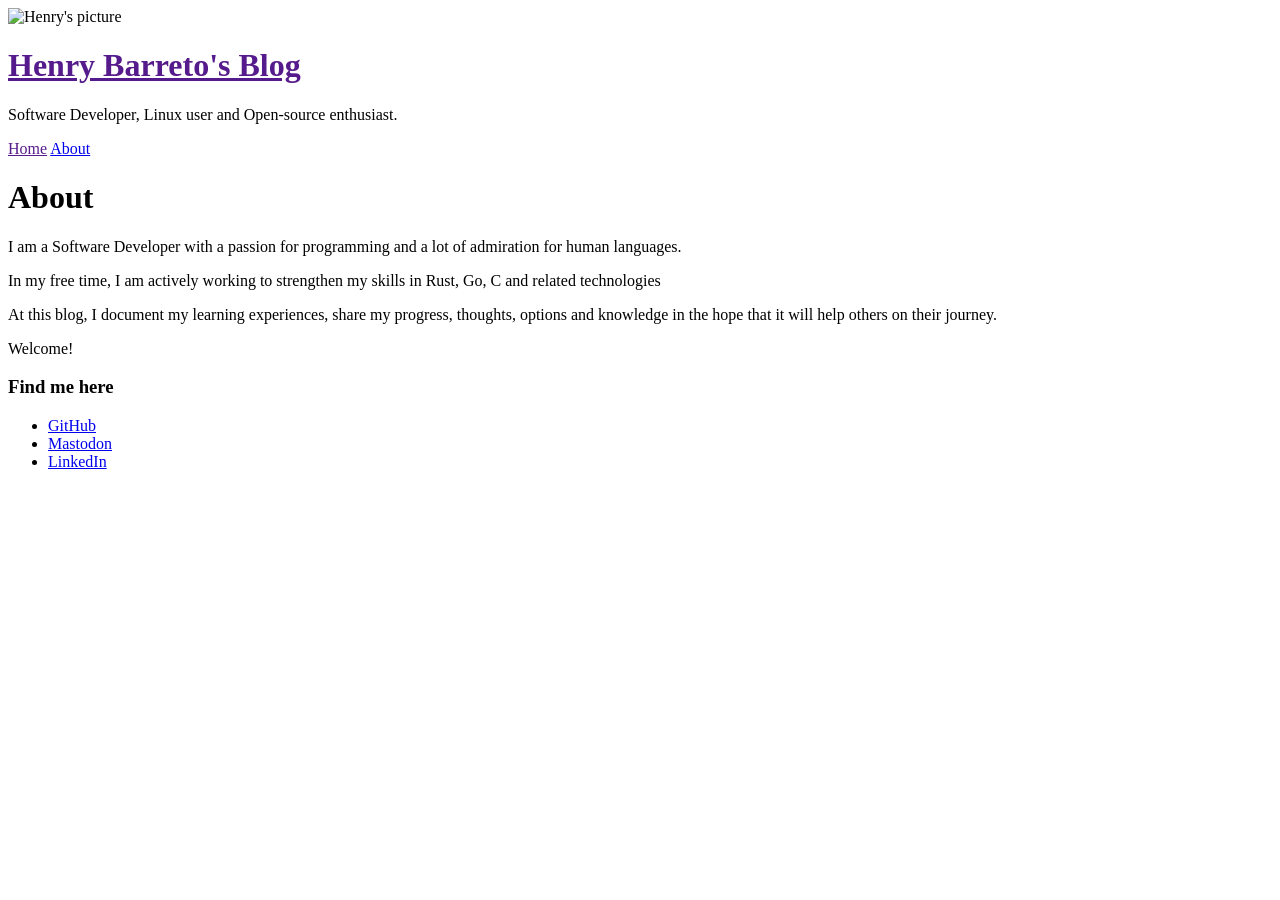
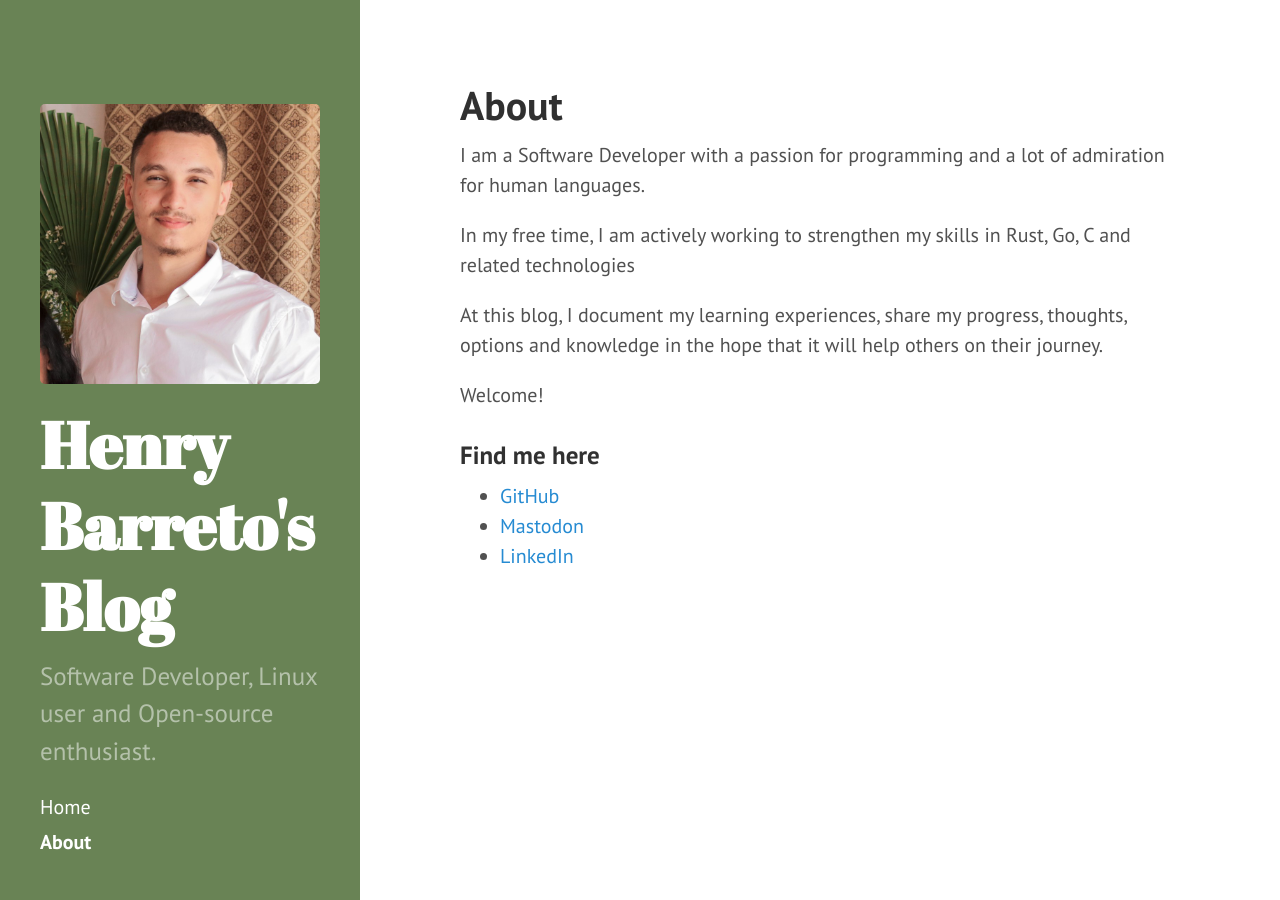
Before and after one commit to henrybarreto/henrybarreto.github.io, a Jekyll site: the page built from about.md, in a window 1280 px wide. Built offline with Jekyll 4.4.1, drawn with Linux system fonts in a browser that asks for light colours.

Commit message:
fix: wrong base url

```diff
--- a/404.html
+++ b/404.html
@@ -5,6 +5,7 @@ permalink: 404.html
 ---
 
 <div class="page">
-  <h1 class="page-title">404: Page not found</h1>
-  <p class="lead">Sorry, we've misplaced that URL or it's pointing to something that doesn't exist. <a href="{{ site.baseurl }}">Head back home</a> to try finding it again.</p>
+    <h1 class="page-title">404: Page not found</h1>
+    <p class="lead">Sorry, we've misplaced that URL or it's pointing to something that doesn't exist. <a
+            href="{{ site.url }}">Head back home</a> to try finding it again.</p>
 </div>
--- a/_config.yml
+++ b/_config.yml
@@ -21,4 +21,13 @@ author:
 
 paginate:   5
 
+# Handling Reading
+safe                : false
+include             : [".htaccess"]
+exclude             : ["Gemfile", "Gemfile.lock", "node_modules", "vendor/bundle/", "vendor/cache/", "vendor/gems/", "vendor/ruby/"]
+keep_files          : [".git", ".svn"]
+encoding            : "utf-8"
+markdown_ext        : "markdown,mkdown,mkdn,mkd,md"
+strict_front_matter : false
+
 # Custom vars
--- a/_includes/head.html
+++ b/_includes/head.html
@@ -15,16 +15,16 @@
     </title>
 
     <!-- CSS -->
-    <link rel="stylesheet" href="{{ site.baseurl }}public/css/poole.css">
-    <link rel="stylesheet" href="{{ site.baseurl }}public/css/syntax.css">
-    <link rel="stylesheet" href="{{ site.baseurl }}public/css/hyde.css">
-    <link rel="stylesheet" href="{{ site.baseurl }}public/css/custom.css">
+    <link rel="stylesheet" href="{{ site.url }}/public/css/poole.css">
+    <link rel="stylesheet" href="{{ site.url }}/public/css/syntax.css">
+    <link rel="stylesheet" href="{{ site.url }}/public/css/hyde.css">
+    <link rel="stylesheet" href="{{ site.url }}/public/css/custom.css">
     <link rel="stylesheet" href="http://fonts.googleapis.com/css?family=PT+Sans:400,400italic,700|Abril+Fatface">
 
     <!-- Icons -->
     <link rel="apple-touch-icon-precomposed" sizes="144x144"
-        href="{{ site.baseurl }}public/apple-touch-icon-144-precomposed.png">
-    <link rel="shortcut icon" href="{{ site.baseurl }}public/favicon.ico">
+        href="{{ site.url }}public/apple-touch-icon-144-precomposed.png">
+    <link rel="shortcut icon" href="{{ site.url }}/public/favicon.ico">
 
     <!-- RSS -->
     <link rel="alternate" type="application/rss+xml" title="RSS" href="/atom.xml">
--- a/_includes/sidebar.html
+++ b/_includes/sidebar.html
@@ -1,12 +1,12 @@
 <div class="sidebar primary">
     <div class="container sidebar-sticky">
         <div class="sidebar-picture">
-            <img alt="Henry's picture" src="{{ site.baseurl }}public/picture.jpg" />
+            <img alt="Henry's picture" src="{{ site.url }}/public/picture.jpg" />
         </div>
 
         <div class="sidebar-about">
             <h1>
-                <a href="{{ site.baseurl }}">
+                <a href="{{ site.url }}">
                     {{ site.title }}
                 </a>
             </h1>
--- a/index.html
+++ b/index.html
@@ -23,15 +23,15 @@ title: Home
 
 <div class="pagination">
     {% if paginator.next_page %}
-    <a class="pagination-item older" href="{{ site.baseurl }}page{{paginator.next_page}}">Older</a>
+    <a class="pagination-item older" href="{{ site.url }}/page{{paginator.next_page}}">Older</a>
     {% else %}
     <span class="pagination-item older">Older</span>
     {% endif %}
     {% if paginator.previous_page %}
     {% if paginator.page == 2 %}
-    <a class="pagination-item newer" href="{{ site.baseurl }}">Newer</a>
+    <a class="pagination-item newer" href="{{ site.url }}">Newer</a>
     {% else %}
-    <a class="pagination-item newer" href="{{ site.baseurl }}page{{paginator.previous_page}}">Newer</a>
+    <a class="pagination-item newer" href="{{ site.url }}/page{{paginator.previous_page}}">Newer</a>
     {% endif %}
     {% else %}
     <span class="pagination-item newer">Newer</span>
```
